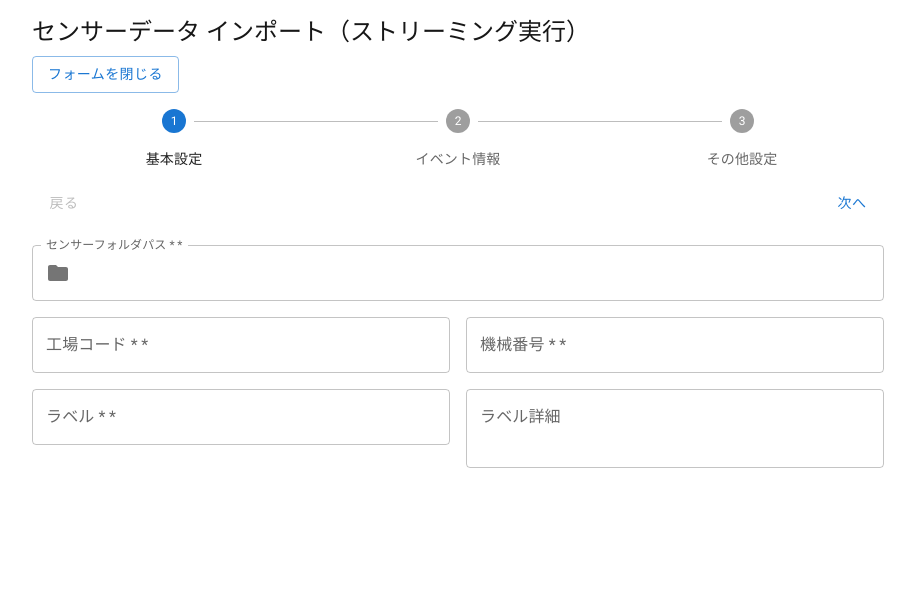
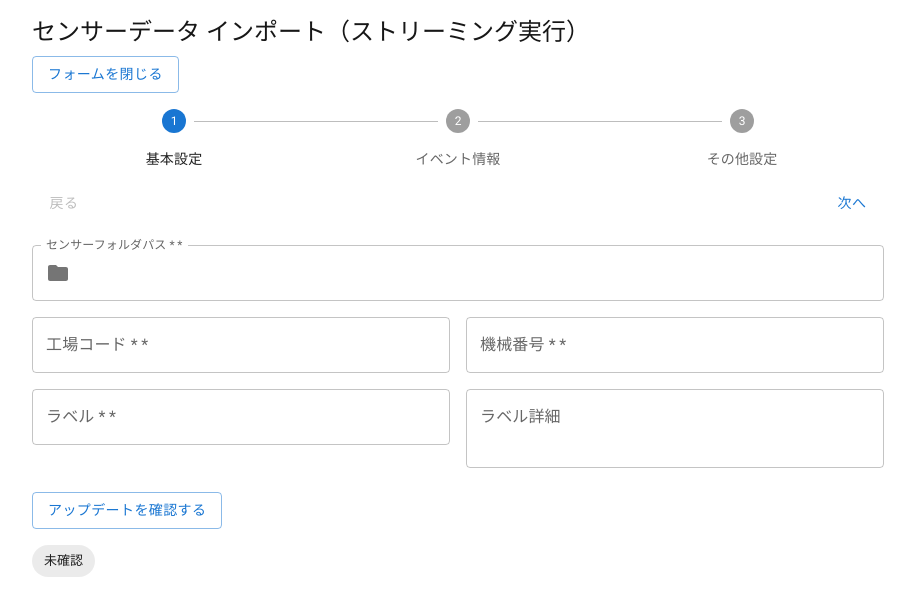
Before and after one commit to Spopovich-crypto/my-app, a Next.js app: page / in a window 1280 px wide. Shown: the top 616 px of the page, without its empty margins (182-1097 px from the left). Built offline with nearby package versions, Linux system fonts and the light colour scheme.

Commit message:
feat: Add UpdateBadge component for update status indication and user interaction

```diff
--- /dev/null
+++ b/app/components/UpdateBadge.jsx
@@ -0,0 +1,94 @@
+import React, { useState } from 'react';
+import { checkForUpdate } from '../utils/checkForUpdate';
+import { Button, Chip, CircularProgress, Container } from '@mui/material';
+
+// Material UI のアイコン例
+import CheckCircleOutlineIcon from '@mui/icons-material/CheckCircleOutline';
+import GetAppIcon from '@mui/icons-material/GetApp';
+import ErrorOutlineIcon from '@mui/icons-material/ErrorOutline';
+
+export default function UpdateBadge() {
+  // status: idle | checking | upToDate | updateAvailable | connectionError
+  const [status, setStatus] = useState('idle');
+  const [version, setVersion] = useState('');
+
+  // アップデート確認ボタン押下時のハンドラー
+  const handleCheckUpdate = async () => {
+    setStatus('checking');
+    const result = await checkForUpdate();
+
+    // 返却文字列の内容によって状態を決定
+    if (result.includes("アップデート確認エラー") || result.includes("サーバー接続できていない")) {
+      setStatus('connectionError');
+    } else if (result.includes("アップデートを適用して再起動しました")) {
+      setStatus('updateAvailable');
+      // バージョン番号があれば抽出（例："(v1.2.3)"）
+      const match = result.match(/\(v(.+?)\)/);
+      if (match) {
+        setVersion(match[1]);
+      }
+    } else if (result.includes("最新バージョンです")) {
+      setStatus('upToDate');
+    } else {
+      // 万が一判定できなかった場合は最新と見なす
+      setStatus('upToDate');
+    }
+  };
+
+  // 状態に応じたバッジ表示を返す
+  const renderBadge = () => {
+    switch (status) {
+      case 'checking':
+        return (
+          <Chip
+            icon={<CircularProgress size={16} />}
+            label="アップデート確認中"
+            variant="outlined"
+          />
+        );
+      case 'upToDate':
+        return (
+          <Chip
+            icon={<CheckCircleOutlineIcon />}
+            label="最新バージョンを利用中"
+            color="success"
+          />
+        );
+      case 'updateAvailable':
+        return (
+          <Chip
+            icon={<GetAppIcon />}
+            label="ダウンロード可能な最新バージョンあり"
+            color="warning"
+          />
+        );
+      case 'connectionError':
+        return (
+          <Chip
+            icon={<ErrorOutlineIcon />}
+            label="サーバー接続できていないため、最新バージョン不明"
+            color="error"
+          />
+        );
+      default:
+        return <Chip label="未確認" />;
+    }
+  };
+
+  return (
+    <Container maxWidth="md">
+        <div>
+        <Button variant="outlined" onClick={handleCheckUpdate}>
+            アップデートを確認する
+        </Button>
+        <div style={{ marginTop: 16 }}>
+            {renderBadge()}
+        </div>
+        {version && status === 'updateAvailable' && (
+            <p>新バージョン: {version}</p>
+        )}
+        </div>
+    </Container>
+
+  );
+}
--- a/app/page.js
+++ b/app/page.js
@@ -1,8 +1,8 @@
 "use client";
 
 
-import CheckUpdate from "./components/CheckUpdate";
 import ImportFormStreaming from "./components/ImportFormStreaming";
+import UpdateBadge from "./components/UpdateBadge";
 
 export default function Page() {
 
@@ -10,8 +10,8 @@ export default function Page() {
   return (
     <div className="p-4 space-y-6">
 
-      {/* <CheckUpdate/>  */}
       <ImportFormStreaming />
+      <UpdateBadge />
 
     </div>
   );
```
